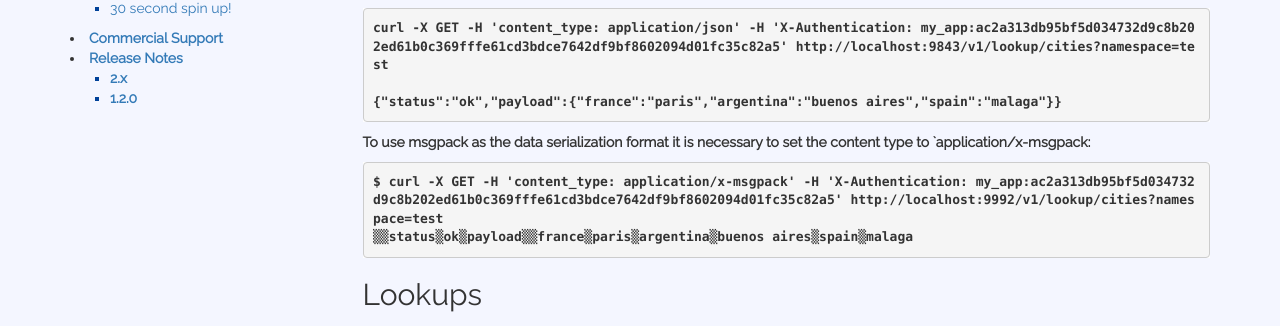
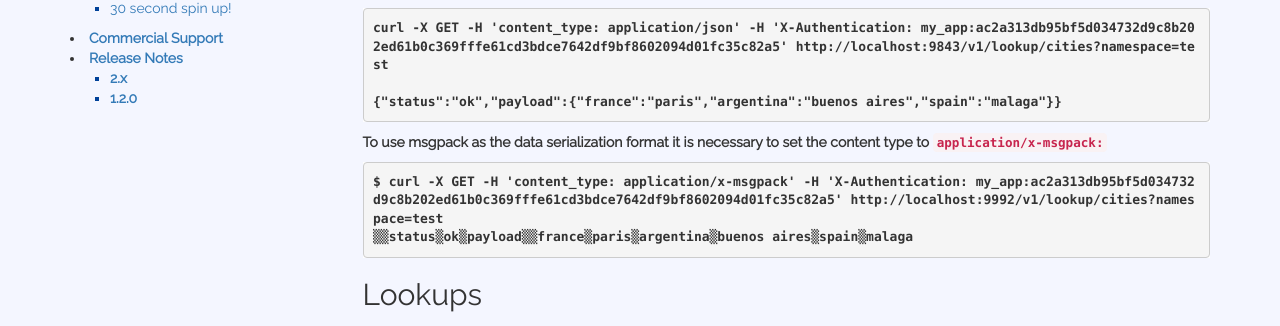
Before and after one commit to jerakia/jerakia, a Jekyll site: the page built from server/api.md, in a window 1280 px wide and 900 px high, scrolled down 662 px. Shown: the part 126-452 px from the top of the window. Built offline with Jekyll 4.4.1, drawn with Linux system fonts in a browser that asks for light colours; nearby versions of some CDN libraries; our own code applies the rules of GitHub Pages for plain Markdown files.

Commit message:
reworded a little

```diff
--- a/server/api.md
+++ b/server/api.md
@@ -38,7 +38,7 @@ curl -X GET -H 'content_type: application/json' -H 'X-Authentication: my_app:ac2
 {"status":"ok","payload":{"france":"paris","argentina":"buenos aires","spain":"malaga"}}
 {% endhighlight %}
 
-To use msgpack as the data serialization format it is necessary to set the content type to `application/x-msgpack:
+To use msgpack as the data serialization format it is necessary to set the content type to `application/x-msgpack:`
 
 {% highlight none %}
 $ curl -X GET -H 'content_type: application/x-msgpack' -H 'X-Authentication: my_app:ac2a313db95bf5d034732d9c8b202ed61b0c369fffe61cd3bdce7642df9bf8602094d01fc35c82a5' http://localhost:9992/v1/lookup/cities?namespace=test
```
